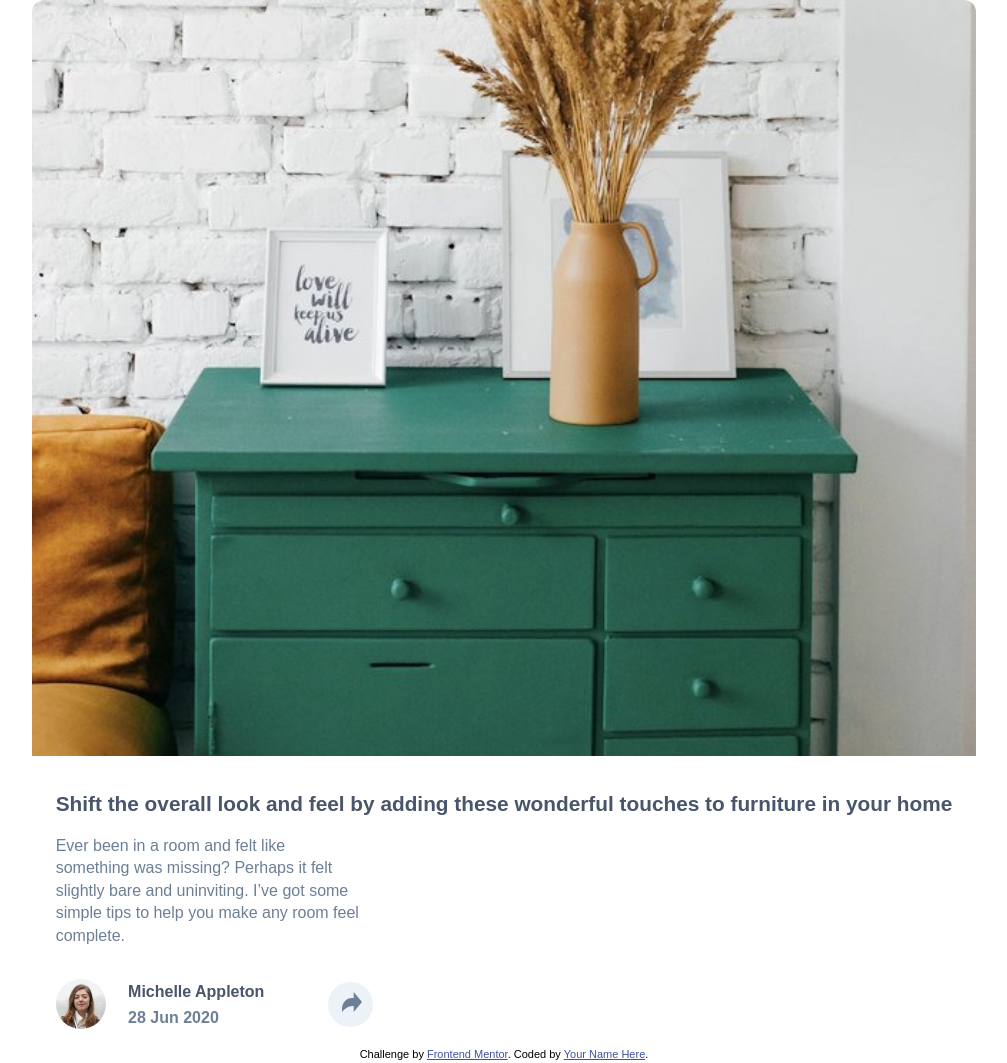
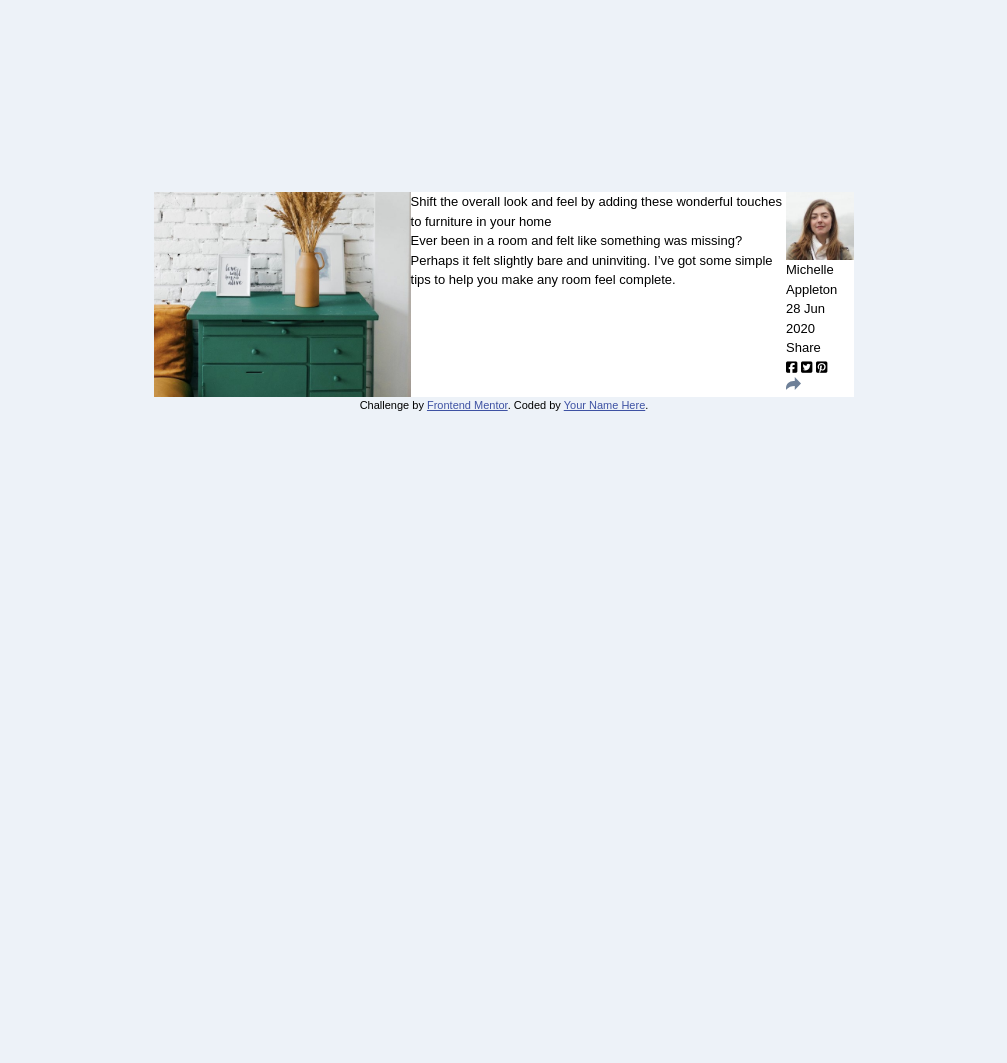
Before and after one commit to VincinChristmas/Article-Preview-Component, a plain HTML site: page index.html in a window 1280 px wide. Shown: the whole page, without its empty margins (136-1143 px from the left). After the commit the page ends 800 px from the top, so only its background shows below. Drawn offline with Linux system fonts and the light colour scheme.

Commit message:
added some javaScript. Almost done

```diff
--- a/assets/main.css
+++ b/assets/main.css
@@ -30,6 +30,7 @@ body {
   justify-content: center;
   align-items: center;
   flex-direction: column;
+  background: hsl(210, 44%, 95%);
 }
 
 /*
@@ -90,13 +91,24 @@ img {
 
 
 .container {
+  display: flex;
+  justify-content: center;
+  margin-top: 12rem;
+  max-width: 1440px;
+  background: white;
+  width: 43.75rem;
+}
+
+.main-image img {
+  width: 100%;
+ }
+
+
+/*
+.container {
     max-width: 1440px;
     border-radius: 10px 10px 0 0;
     background: white;
-}
-
-.main-image {
-
 }
 
 .main-image img{
@@ -127,26 +139,24 @@ img {
 }
 
 .main-footer {
-  width: 100%;
   margin: 2rem 1.5rem 1rem 1.5rem;
   display: flex;
 }
 
-.main-footer__image img{
+.main-footer img{
   width: 50px;
   height: 50px;
   border-radius: 50%;
 }
 
-.main-footer__info {
+
+
+.main-footer__info--name {
   margin-left: 1.4rem;
+  font-weight: 700;
+  color: hsl(217, 19%, 35%);
   line-height: 1.6;
   font-size: 1rem;
-}
-
-.main-footer__info--name {
-  font-weight: 700;
-  color: hsl(217, 19%, 35%);
 }
 
 .main-footer__info--date {
@@ -155,23 +165,50 @@ img {
 
 .main-footer__share {
   margin-left: 4rem;
-  width: 45px;
-  height: 45px;
+  width: 30px;
+  height: 30px;
   background: hsl(210, 46%, 95%);
   border-radius: 50%;
   align-self: center;
-  padding-left: 0.834rem;
-  padding-top: 0.6rem;
+  padding-left: 0.434rem;
+  padding-top: 0.4rem;
 }
 
 .main-footer__share img {
-  width: 20px;
-  height: 20px;
+  width: 15px;
+  height: 15px;
 }
+
 
 .main-footer__shareResult {
   display: none;
+  align-items: center;
+  padding: 1rem 1.5rem 1rem 1.5rem;
 }
+
+.main-footer__shareResult p {
+  text-transform: uppercase;
+  letter-spacing: 0.2rem;
+  font-weight: 500;
+  color: hsl(212, 23%, 69%);
+  margin-right: 1rem;
+}
+
+.main-footer__shareResult .fa-brands {
+  font-size: 1.5rem;
+  font-weight: 500;
+  color: hsl(212, 23%, 69%);
+  margin-right: 1rem;
+}
+
+.main-footer__shareResult .fa-square-pinterest {
+  margin-right: -1rem;
+  padding-right: 0;
+}
+
+
+
+
 
 @media all and (min-width: 320px) and (max-width: 540px) {
   html, body {
@@ -180,4 +217,26 @@ img {
     padding: 0;
     min-height: 100vh !important;
 }
+
 }
+
+@media all and (min-width: 740px)  {
+.container {
+  display: flex;
+  align-self: center;
+  justify-content: center;
+  margin-top: 5rem;
+  max-width: 1440px;
+}
+
+.main-image img {
+
+  border-radius: 0;
+  align-self: center;
+  justify-content: center;
+}
+
+
+
+}
+  */
--- a/assets/main.js
+++ b/assets/main.js
@@ -1,6 +1,47 @@
-const button = document.querySelector('main-footer__share');
+let isRotated = false;
+
+document.getElementById("shareButton").addEventListener("click", function() {
+  var element = document.getElementById("shareButton");
+  var newForm = document.getElementById("main-footer");
+  var newFormImage = document.getElementById('main-footer__img');
+  var name = document.getElementById('main-footer__info');
+  var shareBlock = document.getElementById('main-footer__shareResult');
+  if (isRotated) {
+    element.style.transform = "rotate(45deg)";
+    newForm.style.background = "hsl(217, 19%, 35%)";
+    newFormImage.style.display = "none";
+    name.style.display = "none";
+    shareBlock.style.display = "flex";
+
+  } else {
+    element.style.transform = "rotate(0deg)";
+    newForm.style.background = "white";
+    newFormImage.style.display = "block";
+    name.style.display = "block";
+    shareBlock.style.display = "none";
+
+  }
+  isRotated = !isRotated;
+});
 
 
-button.addEventListener('click', function() {
 
-}
+
+
+
+
+/*
+<div id="myDiv">This is a div.</div>
+<button id="toggleButton">Toggle Div</button>
+
+
+
+document.getElementById("toggleButton").addEventListener("click", function() {
+    var myDiv = document.getElementById("myDiv");
+    if (myDiv.style.display === "none") {
+        myDiv.style.display = "block";
+    } else {
+        myDiv.style.display = "none";
+    }
+});
+*/
--- a/index.html
+++ b/index.html
@@ -42,24 +42,20 @@
   </div>
  </section>
 
-  <section class="main-footer">
-    <div class="main-footer__image">
-      <img src="assets/images/avatar-michelle.jpg" alt="profile pic">
-    </div>
+  <section id="main-footer" class="main-footer">
 
-    <div class="main-footer__info">
-    <p class="main-footer__info--name">Michelle Appleton<br>
+    <img id="main-footer__img" src="assets/images/avatar-michelle.jpg" alt="avatar">
+    <p id="main-footer__info" class="main-footer__info--name">Michelle Appleton<br>
       <span class="main-footer__info--date">28 Jun 2020</span></p>
-    </div>
 
-    <div class="main-footer__shareResult">
+      <div id="main-footer__shareResult" class="main-footer__shareResult">
         <p>Share</p>
         <i class="fa-brands fa-square-facebook"></i>
         <i class="fa-brands fa-square-twitter"></i>
         <i class="fa-brands fa-square-pinterest"></i>
       </div>
 
-    <div class="main-footer__share">
+      <div id="shareButton" class="main-footer__share">
         <img src="assets/images/icon-share.svg" alt="share icon">
       </div>
 
```
Lines whose indentation alone changed are shown as unchanged.
